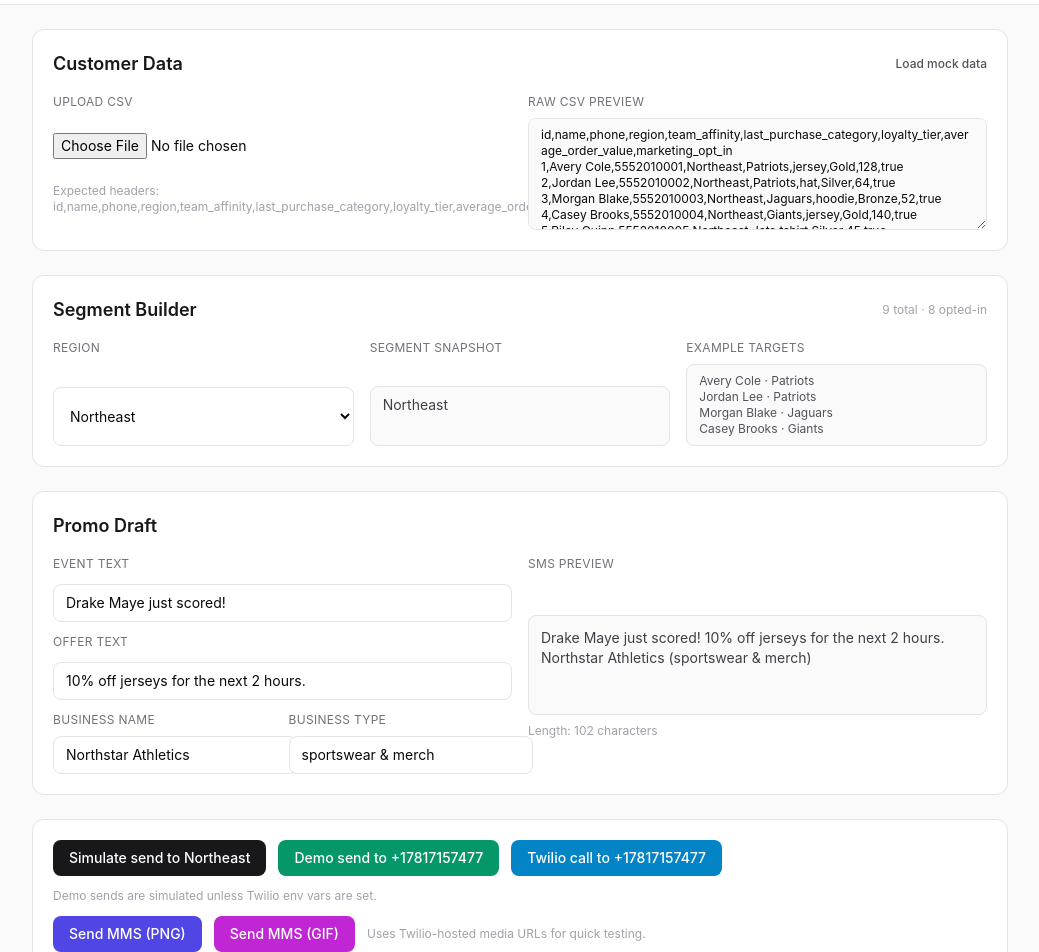
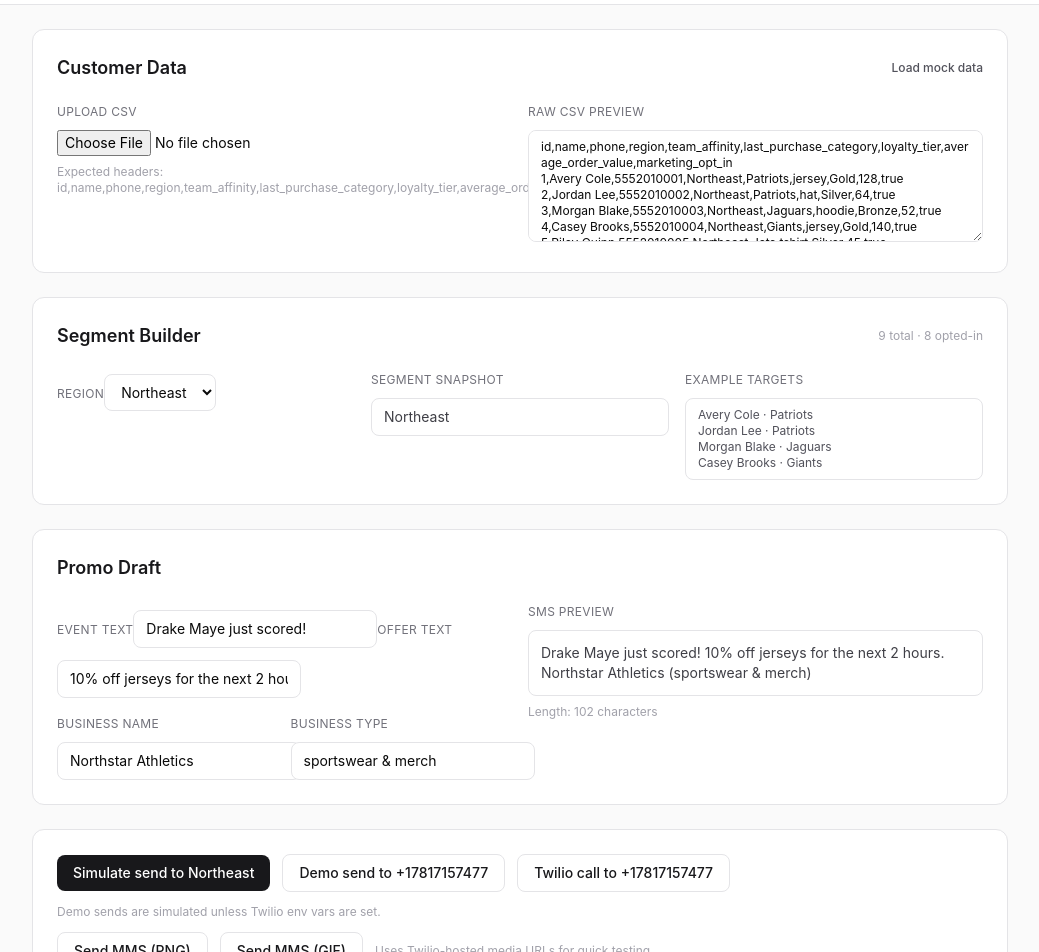
Before and after one commit to OwenCoonahan/moment-machine, a Next.js app: page /sms in a window 1280 px wide. Shown: the part 80-1032 px from the top of the page, without its empty margins (120-1159 px from the left). Built offline with nearby package versions, Linux system fonts and the light colour scheme.

Commit message:
matched design to main dashboard

```diff
--- a/app/sms/page.tsx
+++ b/app/sms/page.tsx
@@ -181,12 +181,12 @@ export default function SmsLabPage() {
       <header className="border-b border-zinc-200 bg-white">
         <div className="max-w-5xl mx-auto px-6 py-4">
           <h1 className="text-2xl font-semibold text-zinc-900">SMS Lab</h1>
-          <p className="text-sm text-zinc-500">Isolated workspace for targeted promo SMS flows.</p>
+          <p className="text-sm text-zinc-500">Targeted promo messaging based on live events.</p>
         </div>
       </header>
 
-      <main className="max-w-5xl mx-auto px-6 py-6 grid gap-6">
-        <section className="bg-white border border-zinc-200 rounded-xl p-5 grid gap-4">
+      <main className="max-w-5xl mx-auto px-6 py-6 space-y-6">
+        <section className="bg-white border border-zinc-200 rounded-xl p-6 space-y-4">
           <div className="flex items-center justify-between">
             <h2 className="text-lg font-semibold text-zinc-900">Customer Data</h2>
             <button
@@ -197,7 +197,7 @@ export default function SmsLabPage() {
             </button>
           </div>
           <div className="grid md:grid-cols-2 gap-4">
-            <div className="grid gap-2">
+            <div className="space-y-2">
               <label className="text-xs uppercase tracking-wide text-zinc-500">Upload CSV</label>
               <input
                 type="file"
@@ -210,7 +210,7 @@ export default function SmsLabPage() {
               />
               <p className="text-xs text-zinc-400">Expected headers: id,name,phone,region,team_affinity,last_purchase_category,loyalty_tier,average_order_value,marketing_opt_in</p>
             </div>
-            <div className="grid gap-2">
+            <div className="space-y-2">
               <label className="text-xs uppercase tracking-wide text-zinc-500">Raw CSV Preview</label>
               <textarea
                 value={csvText}
@@ -218,19 +218,19 @@ export default function SmsLabPage() {
                   setCsvText(e.target.value)
                   setCustomers(parseCustomersCsv(e.target.value))
                 }}
-                className="h-28 w-full rounded-lg border border-zinc-200 bg-zinc-50 px-3 py-2 text-xs"
+                className="h-28 w-full rounded-lg border border-zinc-200 bg-white px-3 py-2 text-xs"
               />
             </div>
           </div>
         </section>
 
-        <section className="bg-white border border-zinc-200 rounded-xl p-5 grid gap-4">
+        <section className="bg-white border border-zinc-200 rounded-xl p-6 space-y-4">
           <div className="flex items-center justify-between">
             <h2 className="text-lg font-semibold text-zinc-900">Segment Builder</h2>
             <span className="text-xs text-zinc-400">{summary.total} total · {summary.optedIn} opted-in</span>
           </div>
           <div className="grid md:grid-cols-3 gap-4">
-            <div className="grid gap-2">
+            <div className="space-y-2">
               <label className="text-xs uppercase tracking-wide text-zinc-500">Region</label>
               <select
                 value={region}
@@ -243,15 +243,15 @@ export default function SmsLabPage() {
                 <option value="All">All</option>
               </select>
             </div>
-            <div className="grid gap-2">
+            <div className="space-y-2">
               <label className="text-xs uppercase tracking-wide text-zinc-500">Segment Snapshot</label>
-              <div className="rounded-lg border border-zinc-200 bg-zinc-50 px-3 py-2 text-sm text-zinc-700">
+              <div className="rounded-lg border border-zinc-200 bg-white px-3 py-2 text-sm text-zinc-700">
                 {summary.regions.join(', ') || 'No customers'}
               </div>
             </div>
-            <div className="grid gap-2">
+            <div className="space-y-2">
               <label className="text-xs uppercase tracking-wide text-zinc-500">Example Targets</label>
-              <div className="rounded-lg border border-zinc-200 bg-zinc-50 px-3 py-2 text-xs text-zinc-600">
+              <div className="rounded-lg border border-zinc-200 bg-white px-3 py-2 text-xs text-zinc-600">
                 {segment.slice(0, 4).map((c) => (
                   <div key={c.id}>{c.name} · {c.teamAffinity}</div>
                 ))}
@@ -260,10 +260,10 @@ export default function SmsLabPage() {
           </div>
         </section>
 
-        <section className="bg-white border border-zinc-200 rounded-xl p-5 grid gap-4">
+        <section className="bg-white border border-zinc-200 rounded-xl p-6 space-y-4">
           <h2 className="text-lg font-semibold text-zinc-900">Promo Draft</h2>
           <div className="grid md:grid-cols-2 gap-4">
-            <div className="grid gap-3">
+            <div className="space-y-3">
               <label className="text-xs uppercase tracking-wide text-zinc-500">Event Text</label>
               <input
                 value={draft.eventText}
@@ -277,7 +277,7 @@ export default function SmsLabPage() {
                 className="rounded-lg border border-zinc-200 bg-white px-3 py-2 text-sm"
               />
               <div className="grid grid-cols-2 gap-3">
-                <div className="grid gap-2">
+                <div className="space-y-2">
                   <label className="text-xs uppercase tracking-wide text-zinc-500">Business Name</label>
                   <input
                     value={draft.businessName}
@@ -285,7 +285,7 @@ export default function SmsLabPage() {
                     className="rounded-lg border border-zinc-200 bg-white px-3 py-2 text-sm"
                   />
                 </div>
-                <div className="grid gap-2">
+                <div className="space-y-2">
                   <label className="text-xs uppercase tracking-wide text-zinc-500">Business Type</label>
                   <input
                     value={draft.businessType}
@@ -295,14 +295,14 @@ export default function SmsLabPage() {
                 </div>
               </div>
             </div>
-            <div className="grid gap-2">
+            <div className="space-y-2">
               <label className="text-xs uppercase tracking-wide text-zinc-500">SMS Preview</label>
-              <div className="rounded-lg border border-zinc-200 bg-zinc-50 px-3 py-3 text-sm text-zinc-700">
+              <div className="rounded-lg border border-zinc-200 bg-white px-3 py-3 text-sm text-zinc-700">
                 {message}
               </div>
               <div className="text-xs text-zinc-400">Length: {message.length} characters</div>
               {generatedPromo && (
-                <div className="rounded-lg border border-emerald-200 bg-emerald-50 px-3 py-2 text-xs text-emerald-700">
+                <div className="rounded-lg border border-zinc-200 bg-white px-3 py-2 text-xs text-zinc-600">
                   Generated promo: {generatedPromo}
                 </div>
               )}
@@ -315,7 +315,7 @@ export default function SmsLabPage() {
           </div>
         </section>
 
-        <section className="bg-white border border-zinc-200 rounded-xl p-5 grid gap-3">
+        <section className="bg-white border border-zinc-200 rounded-xl p-6 space-y-3">
           <div className="flex flex-wrap items-center gap-3">
             <button
               onClick={handleSimulateSend}
@@ -327,14 +327,14 @@ export default function SmsLabPage() {
             <button
               onClick={handleDemoSend}
               disabled={isSending}
-              className="bg-emerald-600 text-white px-4 py-2 rounded-lg text-sm font-medium disabled:bg-emerald-300"
+              className="border border-zinc-200 bg-white text-zinc-900 px-4 py-2 rounded-lg text-sm font-medium disabled:text-zinc-400"
             >
               {isSending ? 'Generating…' : `Demo send to ${DEMO_NUMBER}`}
             </button>
             <button
               onClick={handleTwilioSend}
               disabled={isSending}
-              className="bg-sky-600 text-white px-4 py-2 rounded-lg text-sm font-medium disabled:bg-sky-300"
+              className="border border-zinc-200 bg-white text-zinc-900 px-4 py-2 rounded-lg text-sm font-medium disabled:text-zinc-400"
             >
               {isSending ? 'Calling…' : `Twilio call to ${DEMO_NUMBER}`}
             </button>
@@ -344,25 +344,25 @@ export default function SmsLabPage() {
             <button
               onClick={() => handleMmsSend(MMS_ASSET_URLS[0])}
               disabled={isSending}
-              className="bg-indigo-600 text-white px-4 py-2 rounded-lg text-sm font-medium disabled:bg-indigo-300"
+              className="border border-zinc-200 bg-white text-zinc-900 px-4 py-2 rounded-lg text-sm font-medium disabled:text-zinc-400"
             >
               {isSending ? 'Sending…' : 'Send MMS (PNG)'}
             </button>
             <button
               onClick={() => handleMmsSend(MMS_ASSET_URLS[1])}
               disabled={isSending}
-              className="bg-fuchsia-600 text-white px-4 py-2 rounded-lg text-sm font-medium disabled:bg-fuchsia-300"
+              className="border border-zinc-200 bg-white text-zinc-900 px-4 py-2 rounded-lg text-sm font-medium disabled:text-zinc-400"
             >
               {isSending ? 'Sending…' : 'Send MMS (GIF)'}
             </button>
             <span className="text-xs text-zinc-400">Uses Twilio-hosted media URLs for quick testing.</span>
           </div>
           {error && (
-            <div className="rounded-lg border border-rose-200 bg-rose-50 px-3 py-2 text-xs text-rose-700">
+            <div className="rounded-lg border border-zinc-200 bg-white px-3 py-2 text-xs text-zinc-700">
               {error}
             </div>
           )}
-          <div className="rounded-lg border border-zinc-200 bg-zinc-50 px-3 py-2 text-xs text-zinc-600 min-h-[60px]">
+          <div className="rounded-lg border border-zinc-200 bg-white px-3 py-2 text-xs text-zinc-600 min-h-[60px]">
             {log.length === 0 ? 'No sends yet.' : log.map((entry, i) => (
               <div key={`${entry}-${i}`}>{entry}</div>
             ))}
```
